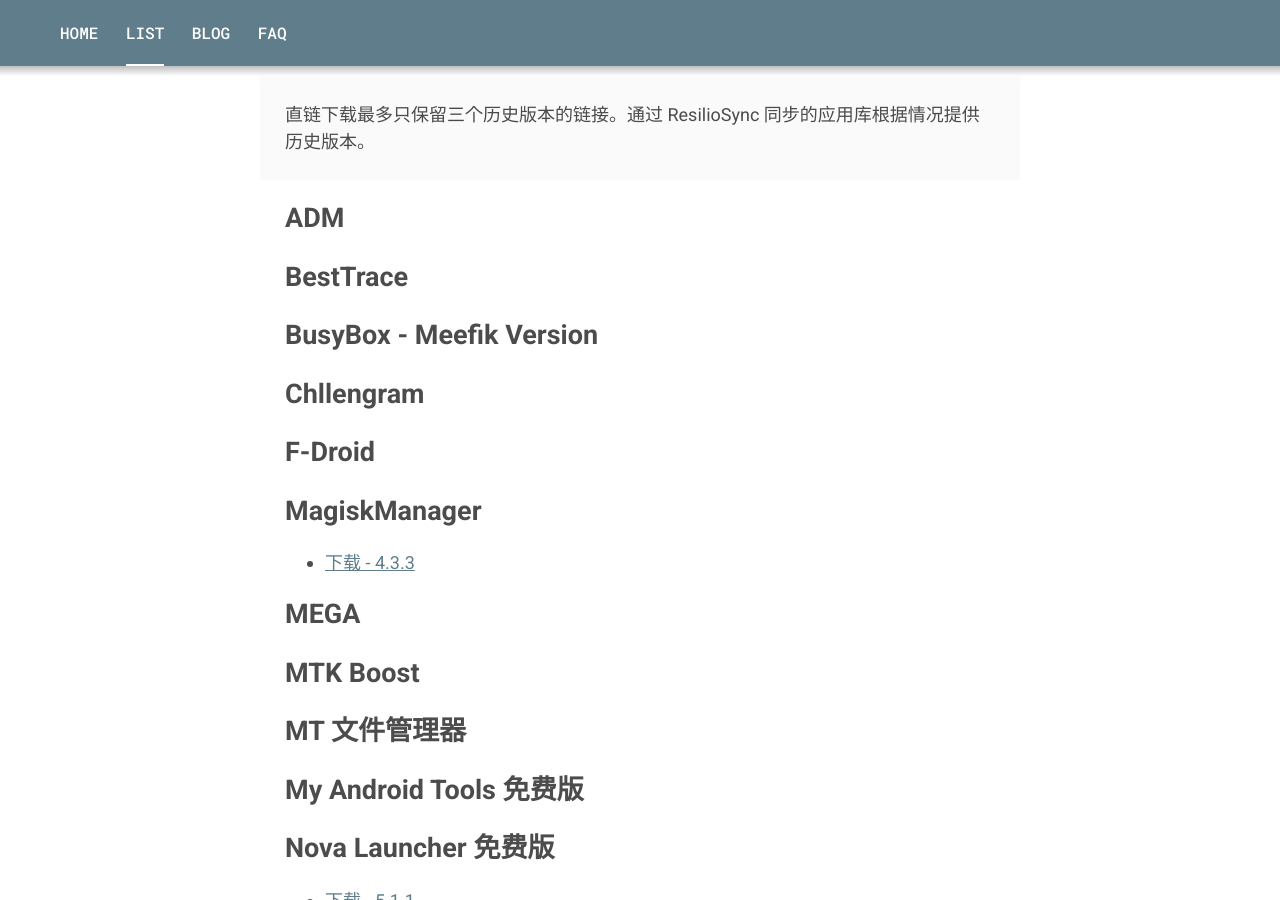
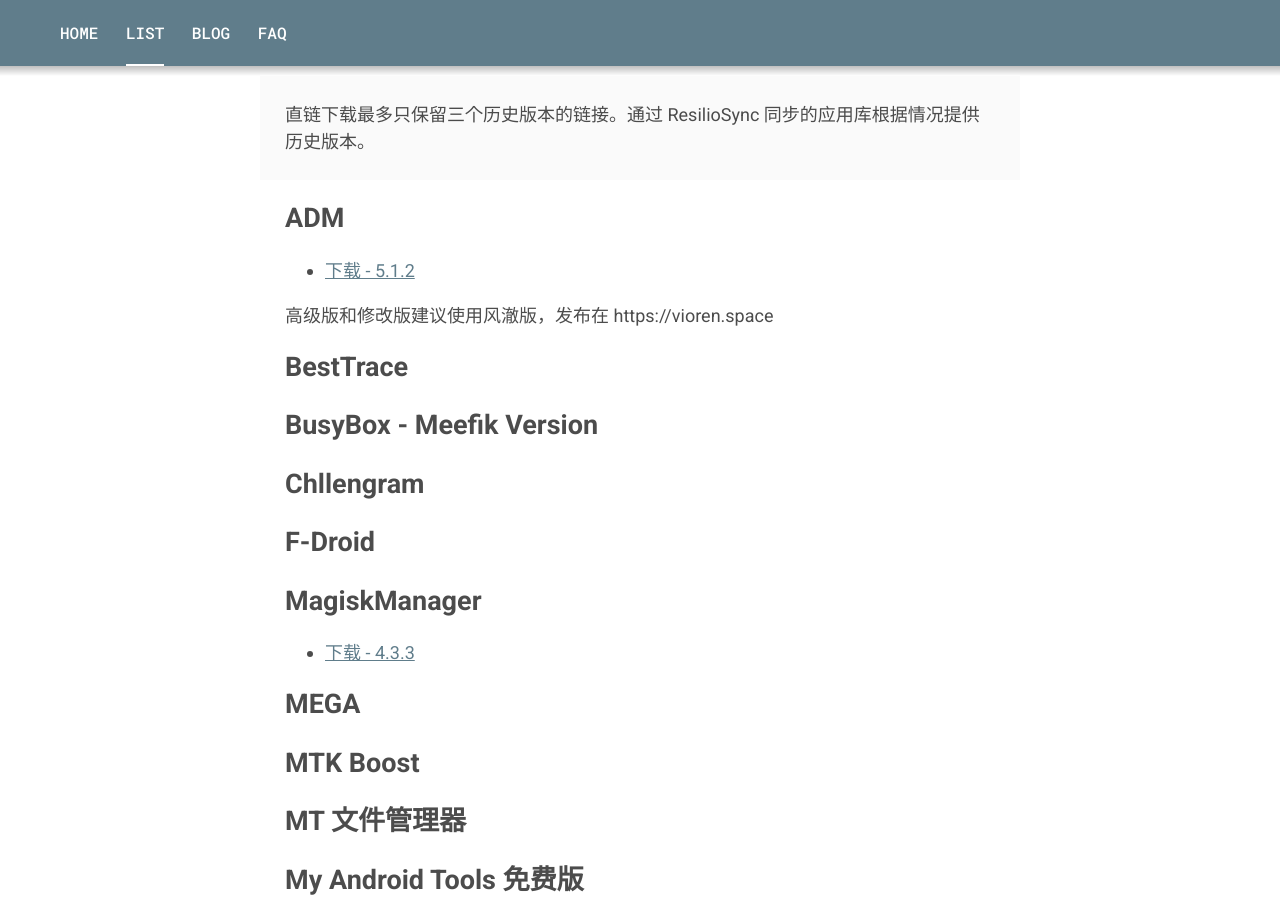
Before and after one commit to neoFelhz/LetAPKFly, a Jekyll site: the page built from _pages/list.md, in a window 1280 px wide and 900 px high, scrolled down 711 px. Built offline with Jekyll 4.4.1, drawn with Linux system fonts in a browser that asks for light colours; some of the changed text lies outside the part shown.

Commit message:
update list

```diff
--- a/_pages/list.md
+++ b/_pages/list.md
@@ -15,6 +15,11 @@
 > 直链下载最多只保留三个历史版本的链接。通过 ResilioSync 同步的应用库根据情况提供历史版本。
 
 ## ADM
+
+- [下载 - 5.1.2](http://git.oschina.net/neoFelhz/letapkfly/raw/master/ADM/Advanced%20Download%20Manager%205.1.2(apkmirror).apk)
+
+高级版和修改版建议使用风澈版，发布在 https://vioren.space
+
 ## BestTrace
 ## BusyBox - Meefik Version
 ## Chllengram
@@ -77,6 +82,12 @@
 - [下载 - Android KK-MM dvandroid 版](http://git.oschina.net/neoFelhz/letapkfly/raw/master/XposedInstaller/XposedInstaller_dvdandroid_3.0.1.apk)
 
 ## Greenify
+## ZArhiver
+
+- [下载 - 0.8.4 - arm64](http://git.oschina.net/neoFelhz/letapkfly/raw/master/ZArchiver/ru.zdevs.zarchiver_0.8.4-arm64_apkmirror.apk)
+- [下载 - 0.8.4 - arm](http://git.oschina.net/neoFelhz/letapkfly/raw/master/ZArchiver/ru.zdevs.zarchiver_0.8.4-arm_apkmirror.apk)
+- [下载 - 0.8.4 - x86](http://git.oschina.net/neoFelhz/letapkfly/raw/master/ZArchiver/ru.zdevs.zarchiver_0.8.4-x86_apkmirror.apk)
+
 ## 山寨云
 
 山寨云提供应用内更新，故不会优先同步。
```
